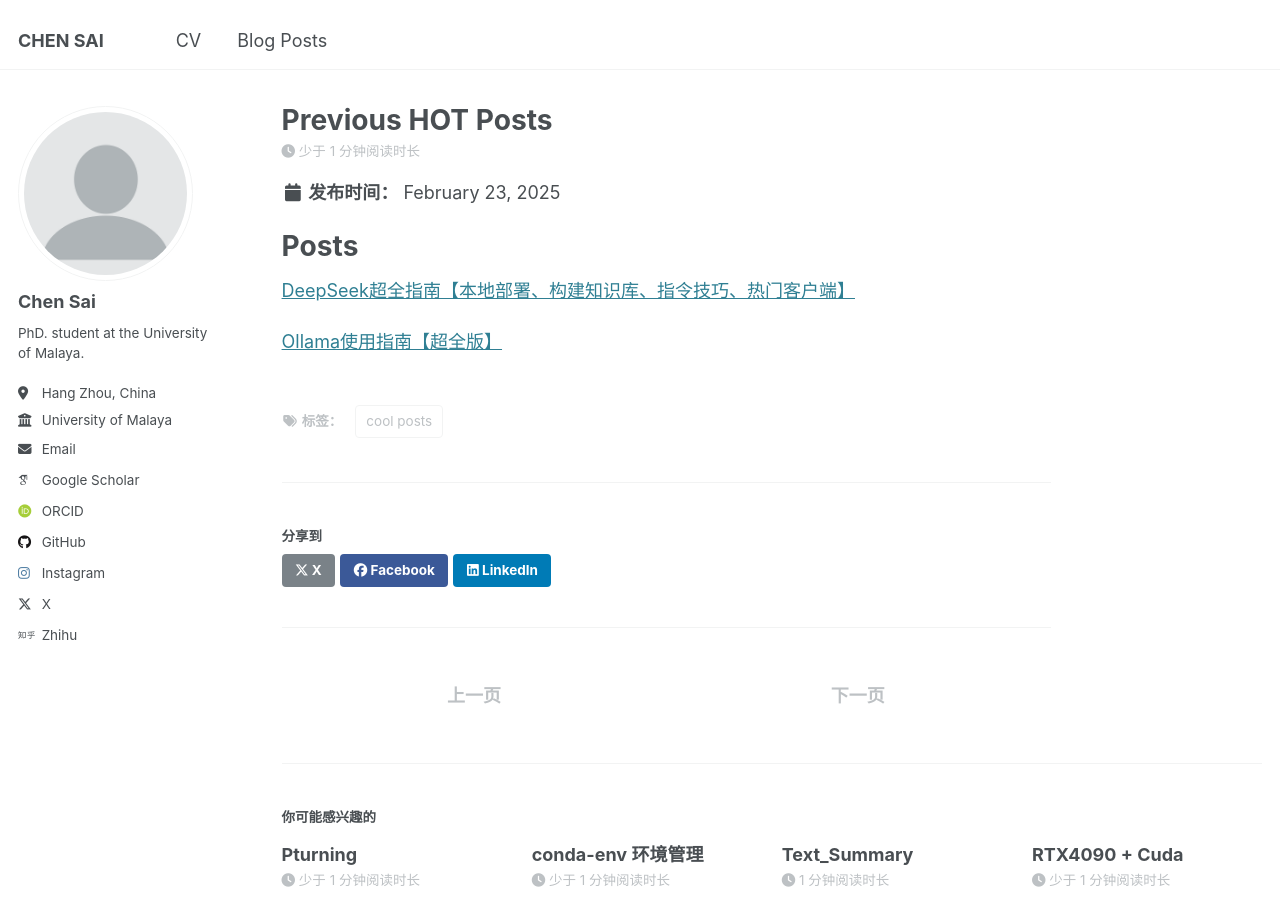
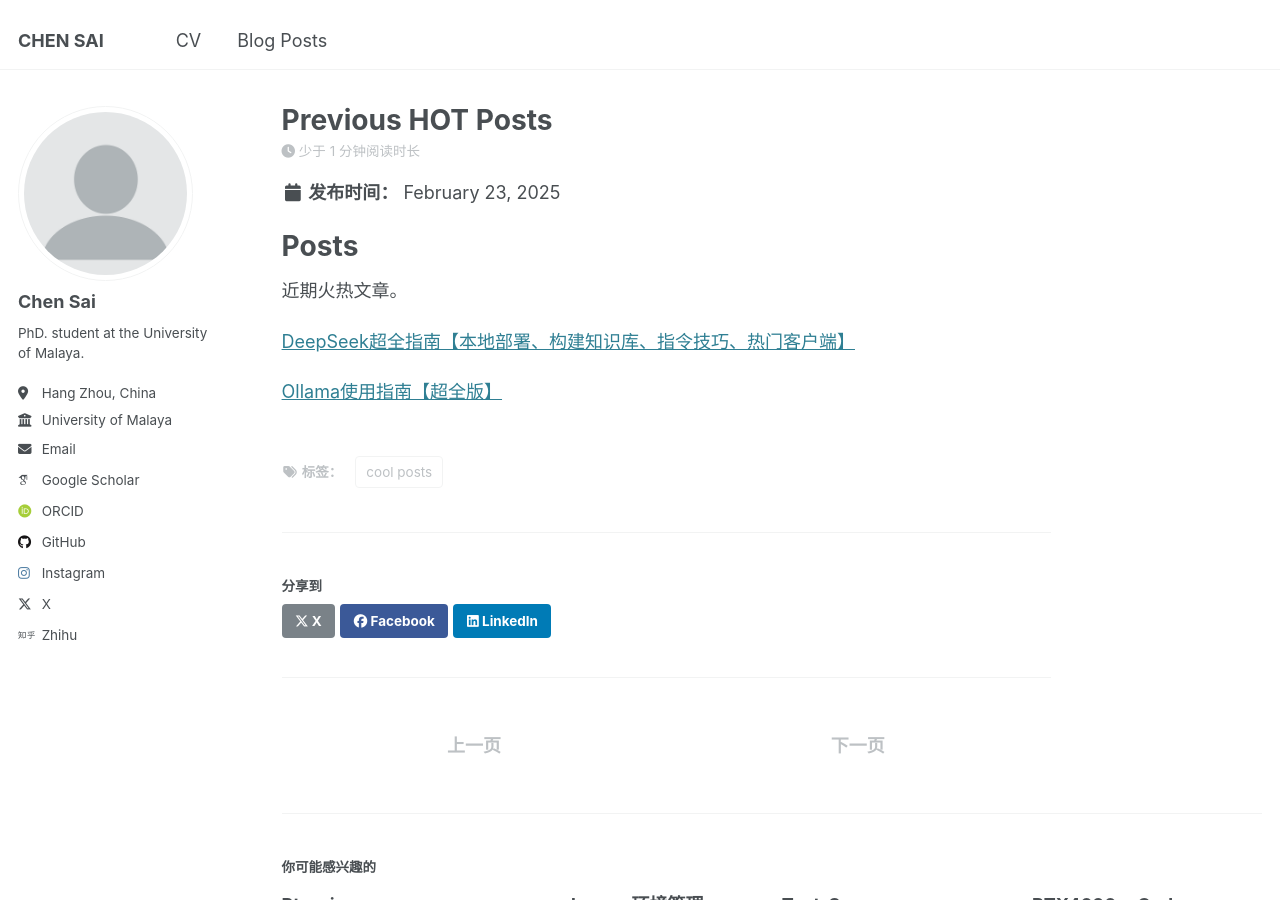
Before and after one commit to chensaics/chensaics.github.io, a Jekyll site: the page built from _posts/2015-02-23-previous-hot-post.md, in a window 1280 px wide and 900 px high. Built offline with Jekyll 4.4.1, drawn with Linux system fonts in a browser that asks for light colours; some web fonts are replaced.

Commit message:
add posts

```diff
--- a/_posts/2015-02-23-previous-hot-post.md
+++ b/_posts/2015-02-23-previous-hot-post.md
@@ -8,6 +8,7 @@
 
 Posts
 ======
+近期火热文章。
 
 [DeepSeek超全指南【本地部署、构建知识库、指令技巧、热门客户端】](https://www.icnma.com/deepseek-tutorial-lecture/)
 
```
